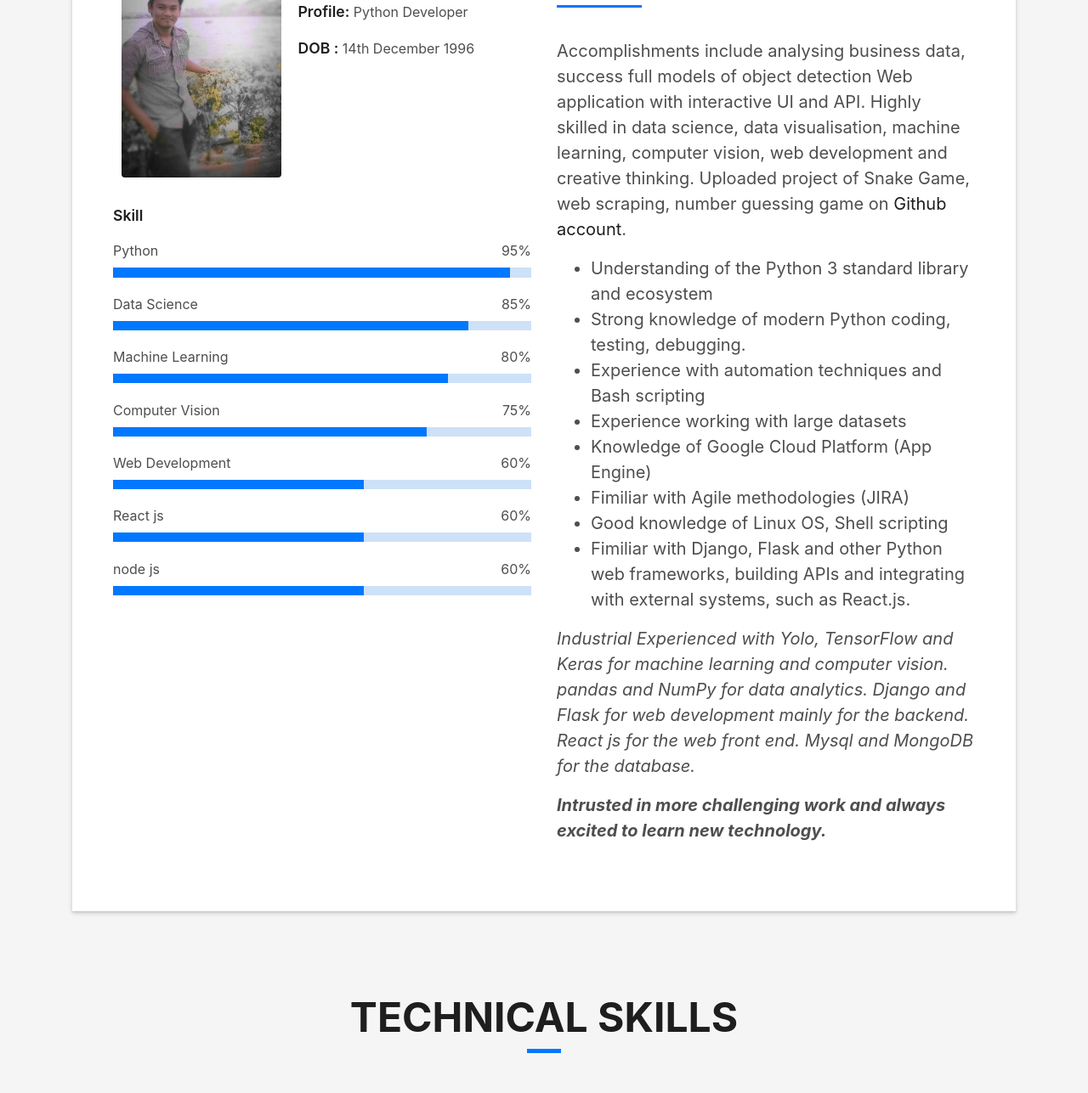
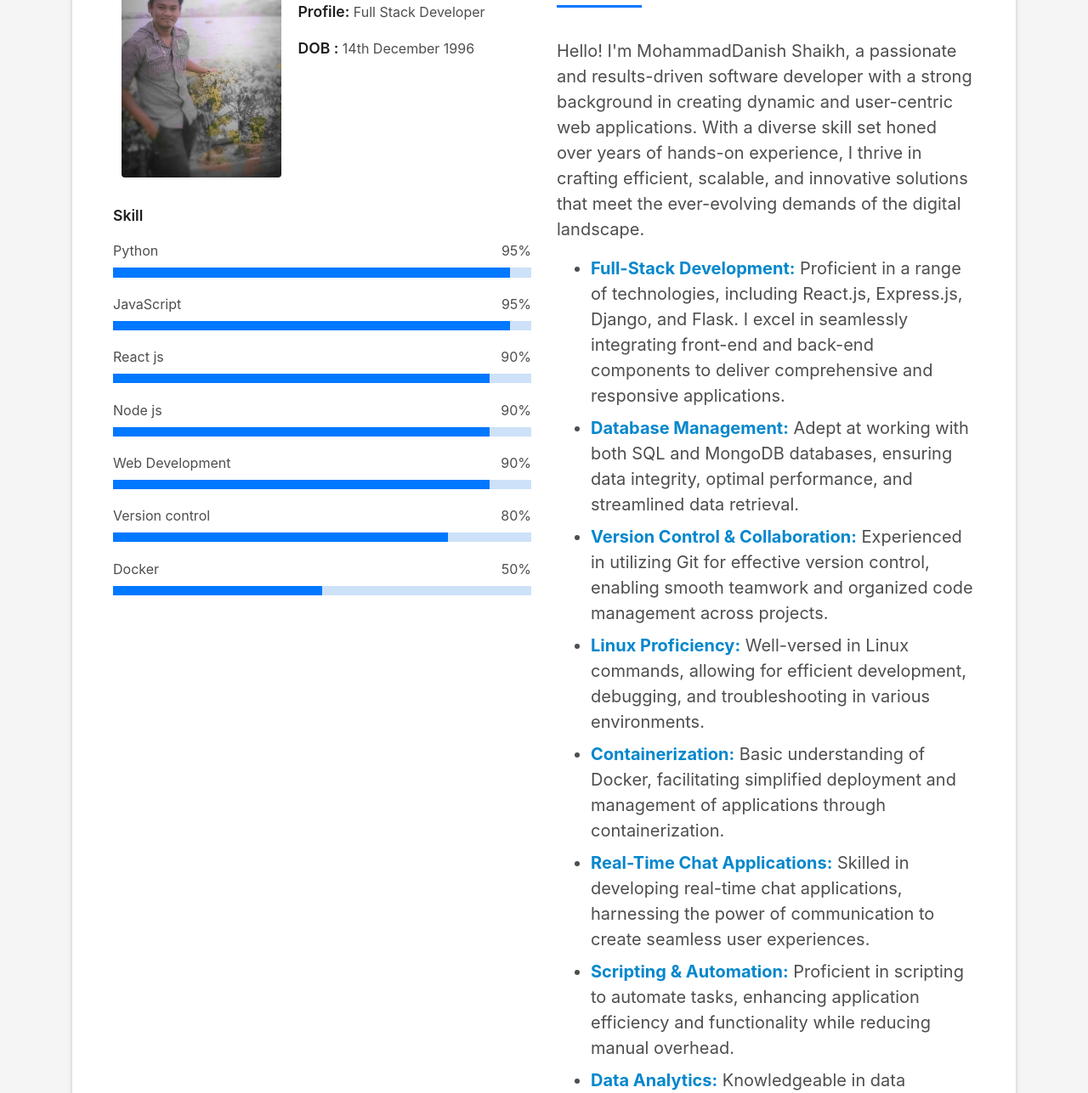
Before and after one commit to ShaikhMohammaddanish/about-me, a plain HTML site: page index.html in a window 1280 px wide. Shown: the part 969-2256 px from the top of the page at 85% size. Drawn offline with Linux system fonts and the light colour scheme; files whose address does not match are found by name.

Commit message:
updated resume

```diff
--- a/css/style.css
+++ b/css/style.css
@@ -1270,3 +1270,19 @@ footer .credits a {
     bottom: 15px;
   }
 }
+
+.rounded-circle{
+  position: absolute;
+  top: 0px;
+  right: 0px;
+  height: 100%;
+}
+
+.ico-circle{
+  position: relative;
+}
+
+.highlight{
+  font-weight: 700;
+    color: #0487cc;
+}
--- a/index.html
+++ b/index.html
@@ -109,7 +109,7 @@
             <h1 class="intro-title mb-4">Danish Shaikh</h1>
             <p class="intro-subtitle">
               <span class="text-slider-items"
-                >Data Scientist,Machine Learning Engineer,Python Developer, Full
+                >Data Scientist,Python Developer, Full
                 Stack Developer</span
               ><strong class="text-slider"></strong>
             </p>
@@ -145,7 +145,7 @@
                         </p>
                         <p>
                           <span class="title-s">Profile: </span>
-                          <span>Python Developer</span>
+                          <span>Full Stack Developer</span>
                         </p>
                         <p>
                           <span class="title-s">DOB : </span>
@@ -168,19 +168,61 @@
                       ></div>
                     </div>
 
-                    <span>Data Science</span>
-                    <span class="pull-right">85%</span>
+                    <span>JavaScript</span>
+                    <span class="pull-right">95%</span>
                     <div class="progress">
                       <div
                         class="progress-bar"
                         role="progressbar"
-                        style="width: 85%"
-                        aria-valuenow="85"
+                        style="width: 95%"
+                        aria-valuenow="95"
                         aria-valuemin="0"
                         aria-valuemax="100"
                       ></div>
                     </div>
-                    <span>Machine Learning</span>
+
+
+
+
+                    <span>React js</span> <span class="pull-right">90%</span>
+                    <div class="progress">
+                      <div
+                        class="progress-bar"
+                        role="progressbar"
+                        style="width: 90%"
+                        aria-valuenow="90"
+                        aria-valuemin="0"
+                        aria-valuemax="100"
+                      ></div>
+                    </div>
+
+                    <span>Node js</span> <span class="pull-right">90%</span>
+                    <div class="progress">
+                      <div
+                        class="progress-bar"
+                        role="progressbar"
+                        style="width: 90%"
+                        aria-valuenow="90"
+                        aria-valuemin="0"
+                        aria-valuemax="100"
+                      ></div>
+                    </div>
+
+
+                    <span>Web Development</span>
+                    <span class="pull-right">90%</span>
+                    <div class="progress">
+                      <div
+                        class="progress-bar"
+                        role="progressbar"
+                        style="width: 90%"
+                        aria-valuenow="90"
+                        aria-valuemin="0"
+                        aria-valuemax="100"
+                      ></div>
+                    </div>
+
+                    <span>Version control</span>
                     <span class="pull-right">80%</span>
                     <div class="progress">
                       <div
@@ -193,55 +235,19 @@
                       ></div>
                     </div>
 
-                    <span>Computer Vision</span>
-                    <span class="pull-right">75%</span>
+                    <span>Docker</span>
+                    <span class="pull-right">50%</span>
                     <div class="progress">
                       <div
                         class="progress-bar"
                         role="progressbar"
-                        style="width: 75%"
-                        aria-valuenow="75"
+                        style="width: 50%"
+                        aria-valuenow="50"
                         aria-valuemin="0"
                         aria-valuemax="100"
                       ></div>
                     </div>
 
-                    <span>Web Development</span>
-                    <span class="pull-right">60%</span>
-                    <div class="progress">
-                      <div
-                        class="progress-bar"
-                        role="progressbar"
-                        style="width: 60%"
-                        aria-valuenow="60"
-                        aria-valuemin="0"
-                        aria-valuemax="100"
-                      ></div>
-                    </div>
-
-                    <span>React js</span> <span class="pull-right">60%</span>
-                    <div class="progress">
-                      <div
-                        class="progress-bar"
-                        role="progressbar"
-                        style="width: 60%"
-                        aria-valuenow="60"
-                        aria-valuemin="0"
-                        aria-valuemax="100"
-                      ></div>
-                    </div>
-
-                    <span>node js</span> <span class="pull-right">60%</span>
-                    <div class="progress">
-                      <div
-                        class="progress-bar"
-                        role="progressbar"
-                        style="width: 60%"
-                        aria-valuenow="60"
-                        aria-valuemin="0"
-                        aria-valuemax="100"
-                      ></div>
-                    </div>
                   </div>
                 </div>
                 <div class="col-md-6">
@@ -250,44 +256,54 @@
                       <h5 class="title-left">About me</h5>
                     </div>
                     <p class="lead font-weight-normal">
-                      Accomplishments include analysing business data, success
-                      full models of object detection Web application with
-                      interactive UI and API. Highly skilled in data science,
-                      data visualisation, machine learning, computer vision, web
-                      development and creative thinking. Uploaded project of
-                      Snake Game, web scraping, number guessing game on
-                      <a href="https://github.com/ShaikhMohammaddanish"
-                        >Github account</a
-                      >.
+
+                      Hello! I'm MohammadDanish Shaikh, a passionate and results-driven software developer with a
+                      strong background in creating dynamic and user-centric web applications. With a diverse
+                      skill set honed over years of hands-on experience, I thrive in crafting efficient, scalable,
+                      and innovative solutions that meet the ever-evolving demands of the digital landscape.
                     </p>
+
                     <ul class="lead font-weight-normal">
-                      <li>
-                        Understanding of the Python 3 standard library and
-                        ecosystem
+
+                      <li class="pb-2">
+                        <span class="highlight">Full-Stack Development:</span> Proficient in a range of technologies, including React.js,
+                        Express.js, Django, and Flask. I excel in seamlessly integrating front-end and back-end components to deliver
+                        comprehensive and responsive applications.
                       </li>
-                      <li>
-                        Strong knowledge of modern Python coding, testing,
-                        debugging.
+                      <li class="pb-2">
+                        <span class="highlight">Database Management:</span> Adept at working with both SQL and MongoDB databases, ensuring
+                        data integrity, optimal performance, and streamlined data retrieval.
                       </li>
-                      <li>
-                        Experience with automation techniques and Bash scripting
+                      <li class="pb-2">
+                        <span class="highlight">Version Control & Collaboration:</span> Experienced in utilizing Git for effective version
+                        control, enabling smooth teamwork and organized code management across projects.
                       </li>
-                      <li>Experience working with large datasets</li>
-                      <li>Knowledge of Google Cloud Platform (App Engine)</li>
-                      <li>Fimiliar with Agile methodologies (JIRA)</li>
-                      <li>Good knowledge of Linux OS, Shell scripting</li>
-                      <li>
-                        Fimiliar with Django, Flask and other Python web
-                        frameworks, building APIs and integrating with external
-                        systems, such as React.js.
+                      <li class="pb-2">
+                        <span class="highlight">Linux Proficiency:</span> Well-versed in Linux commands, allowing for efficient development,
+                        debugging, and troubleshooting in various environments.
                       </li>
+                      <li class="pb-2">
+                        <span class="highlight">Containerization:</span> Basic understanding of Docker, facilitating simplified deployment and
+                        management of applications through containerization.
+                      </li>
+                      <li class="pb-2">
+                        <span class="highlight">Real-Time Chat Applications:</span> Skilled in developing real-time chat applications,
+                        harnessing the power of communication to create seamless user experiences.
+                      </li>
+                      <li class="pb-2">
+                        <span class="highlight">Scripting & Automation:</span> Proficient in scripting to automate tasks, enhancing
+                        application efficiency and functionality while reducing manual overhead.
+                      </li>
+                      <li class="pb-2">
+                        <span class="highlight">Data Analytics:</span> Knowledgeable in data analytics, using insights to drive informed
+                        decisions and continuous improvement within application development.
+                      </li>
+
                     </ul>
                     <p class="lead font-weight-normal font-italic">
-                      Industrial Experienced with Yolo, TensorFlow and Keras for
-                      machine learning and computer vision. pandas and NumPy for
-                      data analytics. Django and Flask for web development
-                      mainly for the backend. React js for the web front end.
-                      Mysql and MongoDB for the database.
+                      Software development is not just my profession, it's my passion.
+                       I'm driven by the opportunity to bring ideas to life through code,
+                       creating impactful and user-friendly applications that make a difference in the digital world.
                     </p>
 
                     <p class="lead font-weight-bold font-italic">
@@ -315,83 +331,15 @@
           </div>
         </div>
         <div class="row">
-          <div class="col-md-4" data-aos="flip-left">
-            <div class="service-box">
-              <div class="service-ico">
-                <span class="ico-circle"
-                  ><img
-                    src="img/mode5.png"
-                    class="rounded-circle"
-                    alt="Cinque Terre"
-                    width="90"
-                    height="90"
-                /></span>
-              </div>
-              <div class="service-content">
-                <h2 class="s-title">pandas</h2>
-                <p class="s-description text-center">
-                  The most popular python library for data analysis. Used
-                  library to Accomplish data analytics task.
-                </p>
-              </div>
-            </div>
-          </div>
-          <div class="col-md-4" data-aos="flip-left">
-            <div class="service-box">
-              <div class="service-ico">
-                <span class="ico-circle"
-                  ><img
-                    src="img/mode6.png"
-                    class="rounded-circle"
-                    alt="Cinque Terre"
-                    width="80"
-                    height="80"
-                /></span>
-              </div>
-              <div class="service-content">
-                <h2 class="s-title">OpenCV</h2>
-                <p class="s-description text-center">
-                  Library of Python bindings designed to solve computer vision
-                  problems.Used library for image augmentation and image
-                  processing.
-                </p>
-              </div>
-            </div>
-          </div>
-
-          <div class="col-md-4" data-aos="flip-left">
-            <div class="service-box">
-              <div class="service-ico">
-                <span class="ico-circle">
-                  <img
-                    src="img/mod1.png"
-                    class="rounded-circle"
-                    alt="Cinque Terre"
-                    width="80"
-                    height="80"
-                /></span>
-              </div>
-              <div class="service-content">
-                <h2 class="s-title">TensorFlow</h2>
-                <p class="s-description text-center">
-                  Mainly use of machine learning (especially deep learning).
-                  Fast, flexible, and scalable open-source machine learning
-                  library for research and production.
-                </p>
-              </div>
-            </div>
-          </div>
 
           <div class="col-md-4" data-aos="flip-left">
             <div class="service-box">
               <div class="service-ico">
                 <span class="ico-circle"
                   ><img
-                    src="img/mode4.png"
+                    src="img/django-icon-.jpg"
                     class="rounded-circle"
                     alt="Cinque Terre"
-                    width="70"
-                    height="70"
                 /></span>
               </div>
               <div class="service-content">
@@ -412,8 +360,6 @@
                     src="img/react.png"
                     class="rounded-circle"
                     alt="Cinque Terre"
-                    width="80"
-                    height="80"
                 /></span>
               </div>
               <div class="service-content">
@@ -426,6 +372,7 @@
               </div>
             </div>
           </div>
+
           <div class="col-md-4" data-aos="flip-left">
             <div class="service-box">
               <div class="service-ico">
@@ -434,8 +381,6 @@
                     src="img/node.png"
                     class="rounded-circle"
                     alt="Cinque Terre"
-                    width="90"
-                    height="90"
                 /></span>
               </div>
               <div class="service-content">
@@ -448,6 +393,70 @@
               </div>
             </div>
           </div>
+
+
+
+          <div class="col-md-4" data-aos="flip-left">
+            <div class="service-box">
+              <div class="service-ico">
+                <span class="ico-circle"
+                  ><img
+                    src="img/mode5.png"
+                    class="rounded-circle"
+                    alt="Cinque Terre"
+                /></span>
+              </div>
+              <div class="service-content">
+                <h2 class="s-title">pandas</h2>
+                <p class="s-description text-center">
+                  The most popular python library for data analysis. Used
+                  library to Accomplish data analytics task.
+                </p>
+              </div>
+            </div>
+          </div>
+          <div class="col-md-4" data-aos="flip-left">
+            <div class="service-box">
+              <div class="service-ico">
+                <span class="ico-circle"
+                  ><img
+                    src="img/mode6.png"
+                    class="rounded-circle"
+                    alt="Cinque Terre"
+                /></span>
+              </div>
+              <div class="service-content">
+                <h2 class="s-title">OpenCV</h2>
+                <p class="s-description text-center">
+                  Library of Python bindings designed to solve computer vision
+                  problems.Used library for image augmentation and image
+                  processing.
+                </p>
+              </div>
+            </div>
+          </div>
+
+          <div class="col-md-4" data-aos="flip-left">
+            <div class="service-box">
+              <div class="service-ico">
+                <span class="ico-circle">
+                  <img
+                    src="img/express-js.png"
+                    class="rounded-circle"
+                    alt="Cinque Terre"
+                /></span>
+              </div>
+              <div class="service-content">
+                <h2 class="s-title">Express Js</h2>
+                <p class="s-description text-center">
+                  Express.js, or simply Express, is a back end web
+                  application framework for building RESTful APIs with Node.js.
+                </p>
+              </div>
+            </div>
+          </div>
+
+
         </div>
       </div>
     </section>
@@ -763,7 +772,9 @@
                     <h5 class="title-left">Get in Touch</h5>
                   </div>
                   <div class="more-info container">
-                    <p class="lead font-weight-bold">LET'S TALK</p>
+                    <p class="lead font-weight-bold">Thank you for visiting my website. I'm excited to contribute my skills and expertise to your next project. Let's work together to turn your vision into reality!
+
+                    </p>
                     <ul class="list-ico">
                       <li><span class="ion-ios-location"></span> AHMEDABAD</li>
                       <li>
```
Also changed, not shown: img/django-icon-.jpg (added), img/express-js.png (added), img/express-js_.png (added).
